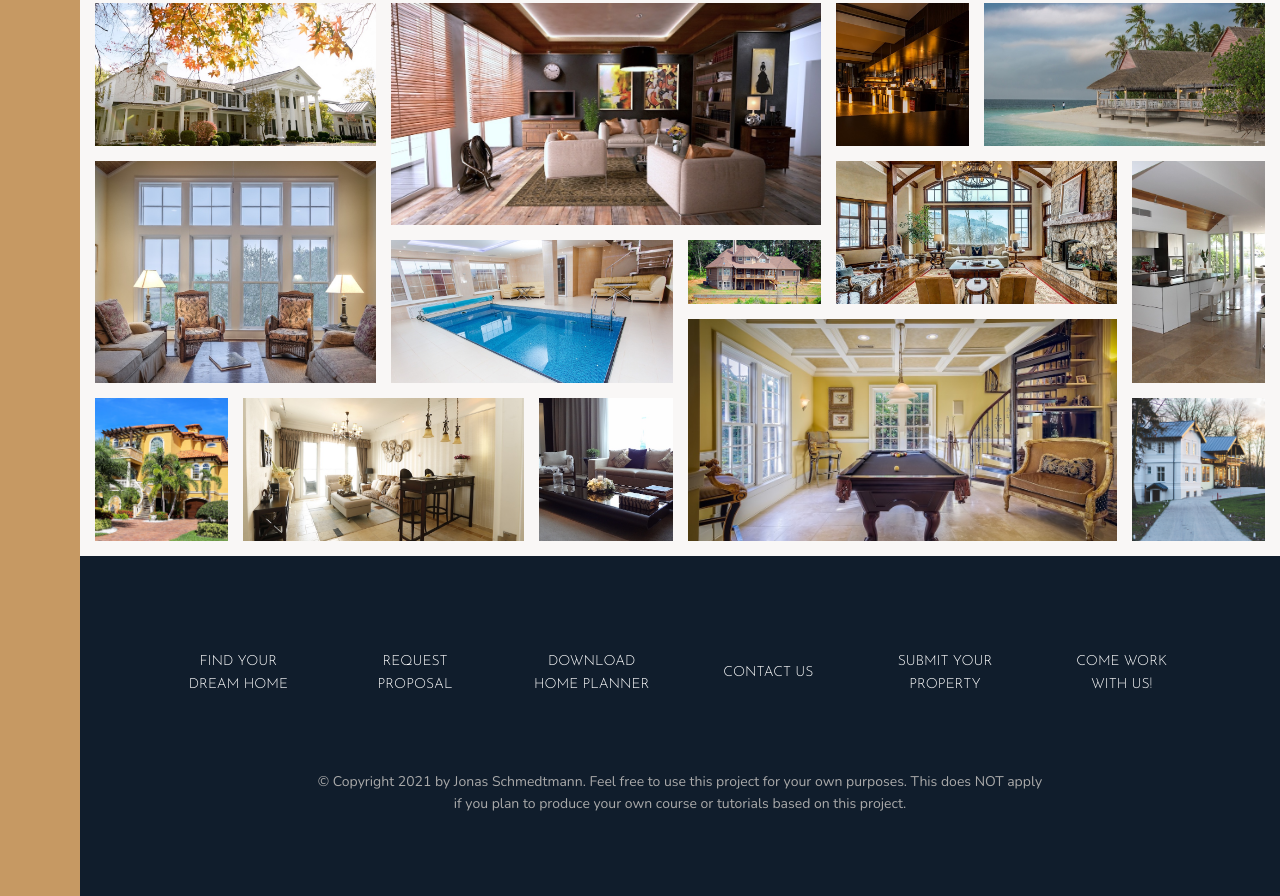
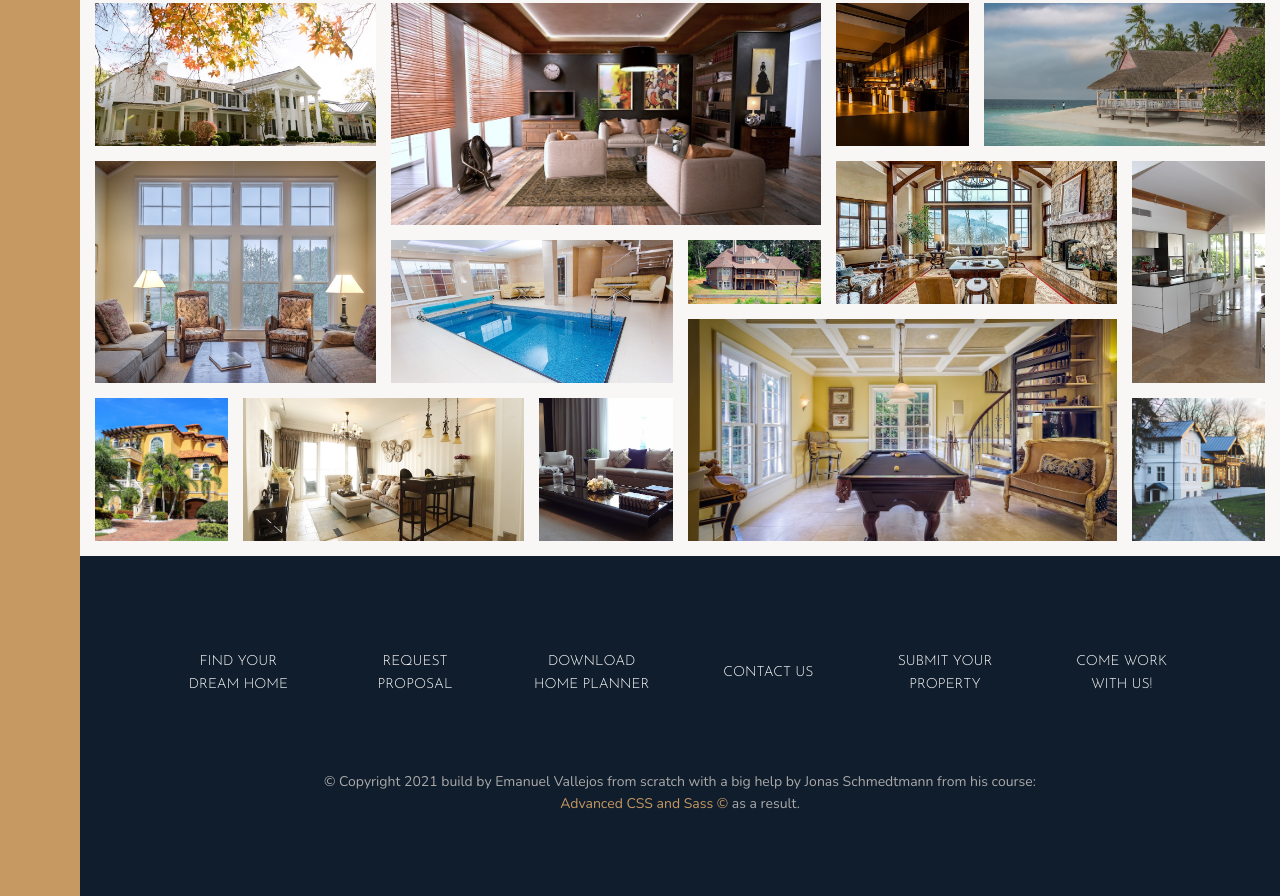
Before and after one commit to emanvallejos/nexter, a website: page index.html in a window 1280 px wide. Shown: the part 3084-3980 px from the top of the page. Drawn offline with nearby package versions, Linux system fonts and the light colour scheme.

Commit message:
Modifying the footer

```diff
--- a/index.html
+++ b/index.html
@@ -347,8 +347,12 @@
             <li class="nav__item"><a href="#" class="nav__link">Come work with us!</a></li>
         </ul>
         <p class="copyright">
-            &copy; Copyright 2021 by Jonas Schmedtmann. Feel free to use this project for your own purposes.
-            This does NOT apply if you plan to produce your own course or tutorials based on this project.
+            &copy; Copyright 2021 build by Emanuel Vallejos from scratch with a big help by Jonas Schmedtmann from his
+            course: <a style="text-decoration: none; color: #c69963"
+                href="https://www.udemy.com/course/advanced-css-and-sass/">Advanced
+                CSS and
+                Sass ©</a> as a
+            result.
         </p>
     </footer>
 </body>
```
